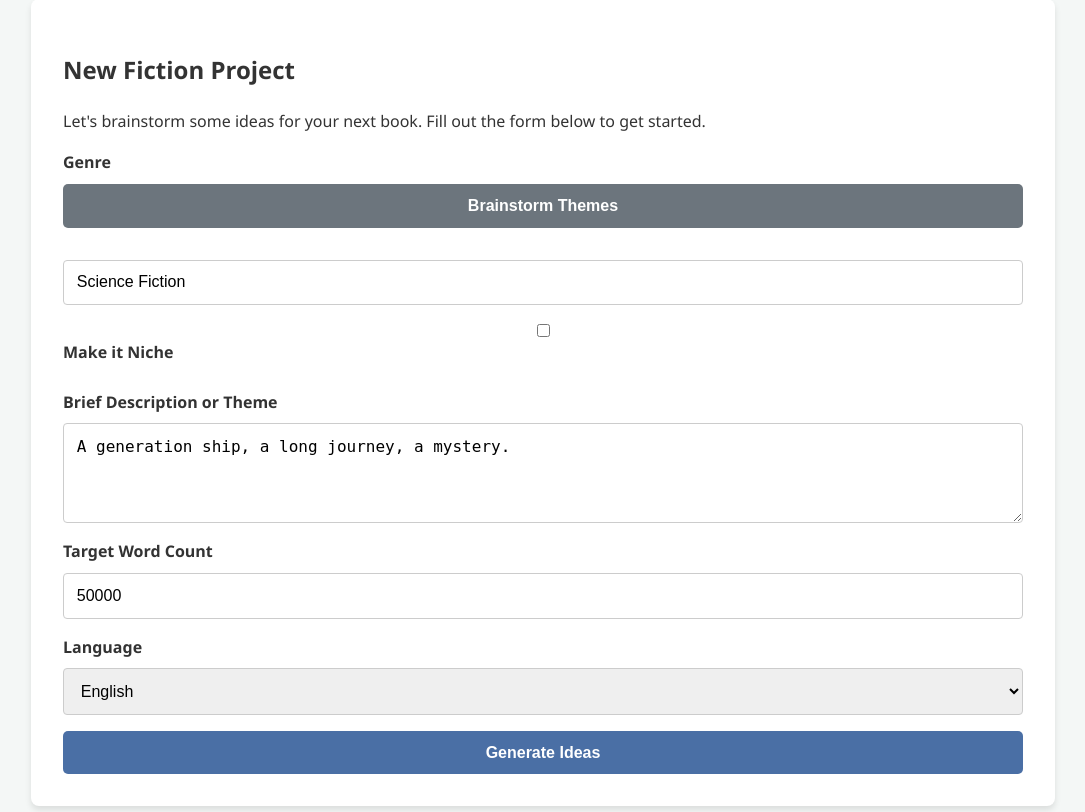
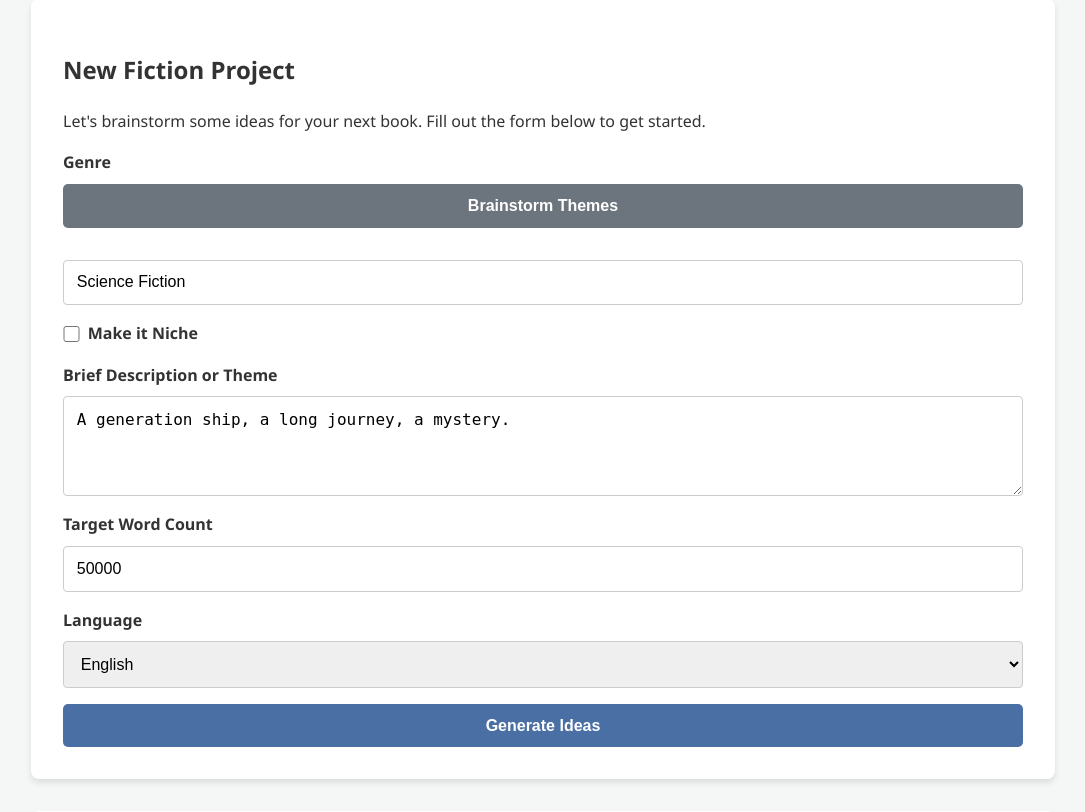
Before and after one commit to fabster12/Test01, a Python web app: template ai_booksmith/books/fiction/templates/fiction/idea_form.html in a window 1280 px wide. Shown: the part 191-1003 px from the top of the page, without its empty margins (97-1182 px from the left). Run offline with Jinja, Linux system fonts and the light colour scheme; the template is opened without the code that fills it, so the values that code supplies are empty.

Commit message:
Fix: Enable form JavaScript and correct checkbox styling
This commit fixes two follow-up issues on the new fiction project form:

1.  **JavaScript Execution**: Adds the `scripts` block to `base.html` to ensure that page-specific JavaScript, such as the script for the "Brainstorm Themes" button, is correctly loaded and executed.

2.  **Checkbox Styling**: Corrects the styling for the "Make it Niche" checkbox by adding CSS rules for the `.form-check` classes and adjusting the HTML to ensure it is properly rendered.

```diff
--- a/ai_booksmith/books/fiction/templates/fiction/idea_form.html
+++ b/ai_booksmith/books/fiction/templates/fiction/idea_form.html
@@ -13,9 +13,9 @@
         <div id="suggestions-container" class="mt-2"></div>
         <input type="text" id="genre" name="genre" class="form-control" value="{% if theme_data and theme_data.genre %}{{ theme_data.genre }}{% else %}Science Fiction{% endif %}" required>
     </div>
-    <div class="form-group form-check">
-        <input type="checkbox" class="form-check-input" id="niche_switch" name="niche">
-        <label class="form-check-label" for="niche_switch">Make it Niche</label>
+    <div class="form-check">
+        <input type="checkbox" id="niche_switch" name="niche" class="form-check-input">
+        <label for="niche_switch" class="form-check-label">Make it Niche</label>
     </div>
     <div class="form-group">
         <label for="description">Brief Description or Theme</label>
--- a/ai_booksmith/static/style.css
+++ b/ai_booksmith/static/style.css
@@ -87,6 +87,24 @@ textarea {
     min-height: 100px;
 }
 
+/* Checkbox Styles */
+.form-check {
+    display: flex;
+    flex-direction: row;
+    align-items: center;
+    gap: 0.5rem;
+}
+
+.form-check-input {
+    width: 1.25em;
+    height: 1.25em;
+    margin: 0;
+}
+
+.form-check-label {
+    margin-bottom: 0; /* Override label margin for this specific case */
+}
+
 /* Buttons */
 .btn {
     display: inline-block;
--- a/ai_booksmith/templates/base.html
+++ b/ai_booksmith/templates/base.html
@@ -27,5 +27,6 @@
             <p>&copy; 2024 AI Booksmith. All Rights Reserved.</p>
         </div>
     </footer>
+    {% block scripts %}{% endblock %}
 </body>
 </html>
```
